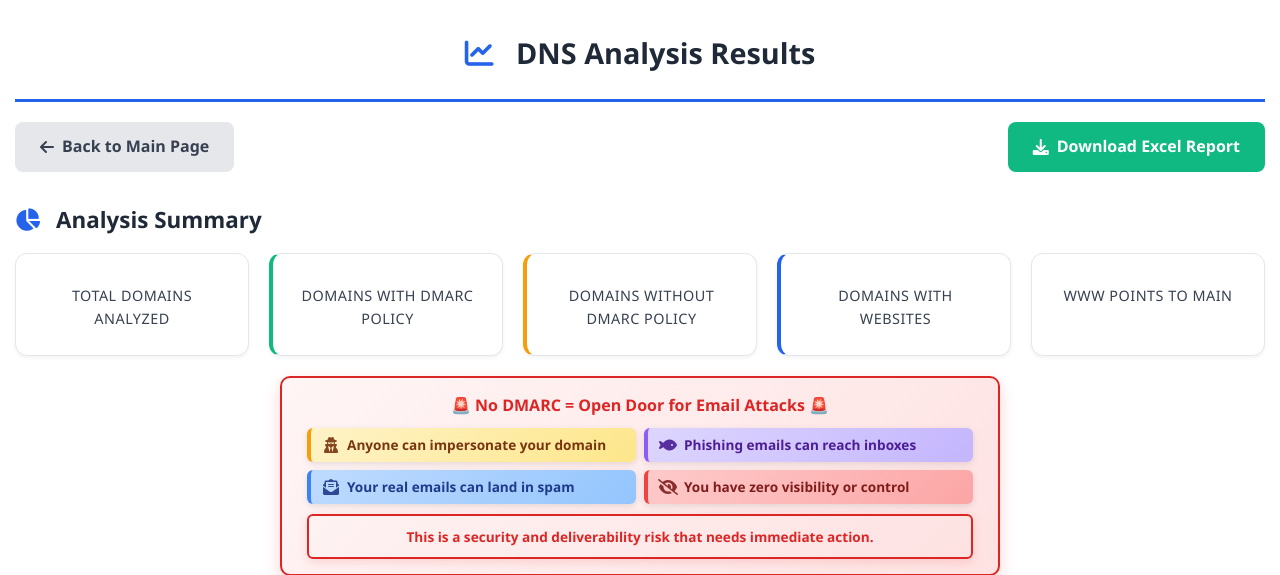
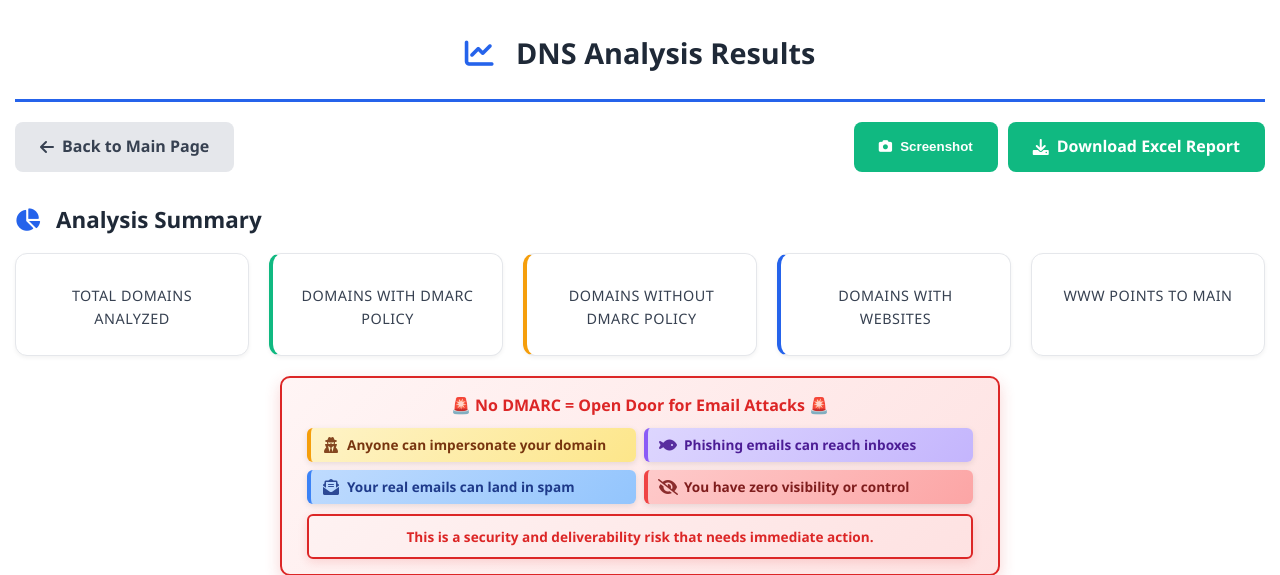
Before and after one commit to arvage/domain-dns-analyzer, a FastAPI app: template templates/results.html in a window 1280 px wide. Shown: the top 575 px of the page. Run offline with FastAPI, Linux system fonts and the light colour scheme; the template is opened without the code that fills it, so the values that code supplies are empty.

Commit message:
added screenshot button

```diff
--- a/templates/results.html
+++ b/templates/results.html
@@ -7,6 +7,7 @@
     <link rel="icon" type="image/x-icon" href="/static/favicon.ico">
     <link rel="stylesheet" href="/static/css/style.css?v=2">
     <link href="https://cdnjs.cloudflare.com/ajax/libs/font-awesome/6.0.0/css/all.min.css" rel="stylesheet">
+    <script src="https://cdnjs.cloudflare.com/ajax/libs/html2canvas/1.4.1/html2canvas.min.js"></script>
 </head>
 <body>
     <div class="container">
@@ -20,9 +21,14 @@
                     <i class="fas fa-arrow-left"></i> Back to Main Page
                 </a>
 
-                <a href="/download/{{ report_filename }}" class="download-btn">
-                    <i class="fas fa-download"></i> Download Excel Report
-                </a>
+                <div style="display: flex; gap: 10px;">
+                    <button onclick="captureScreenshot()" class="download-btn" style="cursor: pointer; border: none;">
+                        <i class="fas fa-camera"></i> Screenshot
+                    </button>
+                    <a href="/download/{{ report_filename }}" class="download-btn">
+                        <i class="fas fa-download"></i> Download Excel Report
+                    </a>
+                </div>
             </div>
 
             <div class="summary-section">
@@ -293,6 +299,37 @@
                 // Could add modal or expanded view here
             });
         });
+
+        // Screenshot functionality
+        function captureScreenshot() {
+            const button = event.target.closest('button');
+            const originalText = button.innerHTML;
+            button.innerHTML = '<i class="fas fa-spinner fa-spin"></i> Capturing...';
+            button.disabled = true;
+
+            html2canvas(document.querySelector('.container'), {
+                scale: 2,
+                useCORS: true,
+                backgroundColor: '#ffffff',
+                logging: false
+            }).then(canvas => {
+                // Create download link
+                const link = document.createElement('a');
+                const timestamp = new Date().toISOString().slice(0, 19).replace(/:/g, '-');
+                link.download = `dns-analysis-${timestamp}.png`;
+                link.href = canvas.toDataURL('image/png');
+                link.click();
+
+                // Reset button
+                button.innerHTML = originalText;
+                button.disabled = false;
+            }).catch(error => {
+                console.error('Screenshot failed:', error);
+                alert('Failed to capture screenshot. Please try again.');
+                button.innerHTML = originalText;
+                button.disabled = false;
+            });
+        }
     </script>
 </body>
 </html>
```
